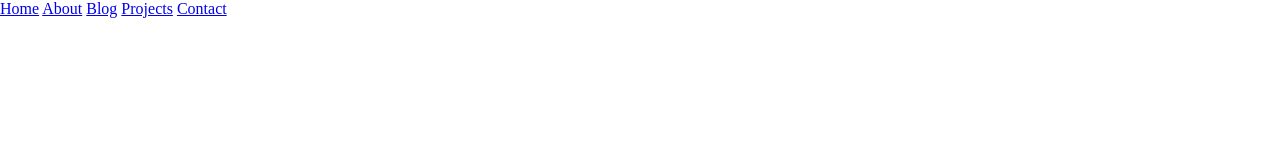
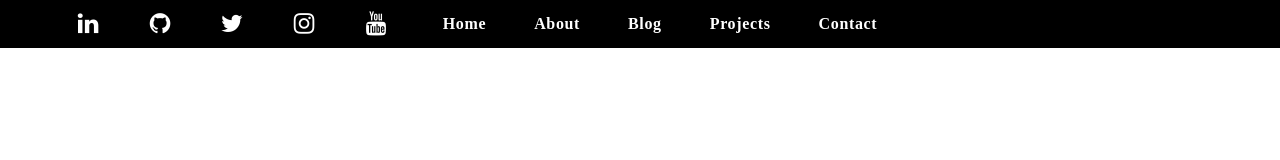
Before and after one commit to JSpooner11/Personal-Website, a plain HTML site: page blog.html in a window 1280 px wide. Drawn offline with Linux system fonts and the light colour scheme.

Commit message:
WIP - improved design

```diff
--- a/blog.html
+++ b/blog.html
@@ -1,19 +1,42 @@
 <!DOCTYPE html>
-<html>
+<html lang="en">
 <head>
     <link rel="stylesheet" href="./css/master.css" />
-<title>Jacob Spooner</title>
+    <link rel="stylesheet" href="https://cdnjs.cloudflare.com/ajax/libs/font-awesome/4.7.0/css/font-awesome.min.css">
+    <title>Jacob Spooner</title>
 </head>
-<body>
-    <div class="header_band">
-    <div class="header">
-        <a href="index.html">Home</a>
-        <a href="about.html">About</a>
-        <a href="blog.html">Blog</a>
-        <a href="projects.html">Projects</a>
-        <a href="contact.html">Contact</a>
-        </div>
+
+<!-- navbar starts -->
+<header>
+    <div id="menu" class="navigation">
+        <nav class="navbar">
+            <ul>
+            <li><a href="index.html">Home</a></li>
+            <li><a href="about.html">About</a></li>
+            <li><a href="blog.html">Blog</a></li>
+            <li><a href="projects.html">Projects</a></li>
+            <li><a href="contact.html">Contact</a></li>
+            </ul>
+        </nav>
     </div>
 
+
+<!-- Social Media Icons starts -->
+    <div class="socials">
+        <ul class="social-icons">
+          <li><a class="linkedin" aria-label="LinkedIn" href="https://github.com/JSpooner11" target="_blank"><i class="fa fa-linkedin"></i></a></li>
+          <li><a class="github" aria-label="GitHub" href="https://github.com/JSpooner11" target="_blank"><i class="fa fa-github"></i></a></li>
+          <li><a class="twitter" aria-label="Twitter" href="https://github.com/JSpooner11" target="_blank"><i class="fa fa-twitter"></i></a></li>
+          <li><a class="instagram" aria-label="Instagram" href="https://github.com/JSpooner11" target="_blank"><i class="fa fa-instagram"></i></a></li>
+          <li><a class="youtube" aria-label="Youtube" href="https://github.com/JSpooner11" target="_blank"><i class="fa fa-youtube"></i></a></li>
+        </ul>
+      </div>
+    </div>
+<!-- Social Media Icons ends -->
+
+
+</header>
+<!-- navbar ends -->
 </body>
+
 </html>
--- a/css/master.css
+++ b/css/master.css
@@ -24,10 +24,11 @@ header .navbar ul {
     list-style: none;
     display: flex;
     gap: 3rem;
+
   }
 
   header .navbar ul li a {
-    font-size: 1.25rem;
+    font-size: 1rem;
     color: white;
     font-weight: 600;
     text-decoration: none;
```
Also changed, not shown: about.html (+33 -11 lines), contact.html (+34 -11 lines), index.html (+3 -1 lines), js/script.js (added, +9 -0 lines), projects.html (+34 -11 lines).
